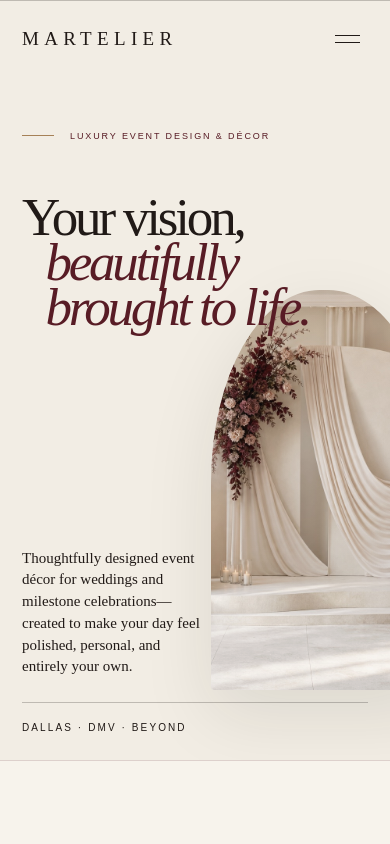
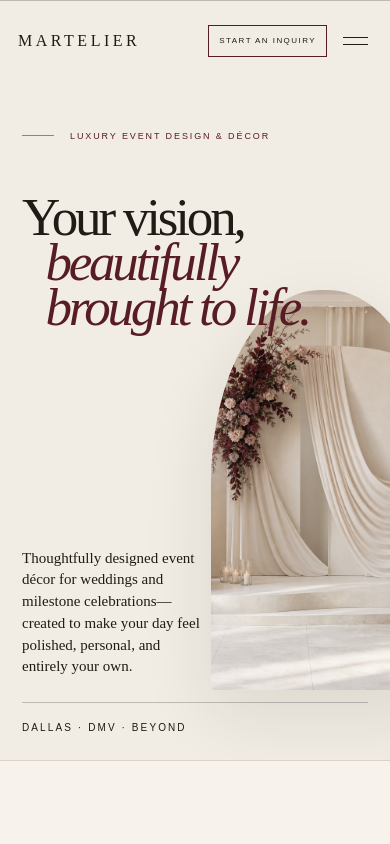
Before and after one commit to mariamcodess/martelier, a Next.js app: page / in a window 390 px wide. Shown: the top 844 px of the page. Built offline with nearby package versions, Linux system fonts and the light colour scheme.

Commit message:
Keep mobile inquiry action visible in header

```diff
--- a/app/globals.css
+++ b/app/globals.css
@@ -431,7 +431,12 @@ footer button { border: 0; background: none; padding: 0; }
 @media (max-width: 850px) {
   .site-header { grid-template-columns: 1fr auto auto; padding: 24px 22px; }
   .wordmark { font-size: 19px; }
-  .inquiry-link { display: none; }
+  .inquiry-link {
+    display: block;
+    padding: 10px 12px;
+    font-size: 8px;
+    white-space: nowrap;
+  }
   .menu-button { display: grid; gap: 6px; margin-left: 20px; padding: 8px; }
   .menu-button span { display: block; width: 25px; height: 1px; background: var(--espresso); }
   .nav-links {
@@ -496,6 +501,10 @@ footer button { border: 0; background: none; padding: 0; }
 }
 
 @media (max-width: 520px) {
+  .site-header { padding-left: 18px; padding-right: 14px; }
+  .site-header .wordmark { font-size: 16px; letter-spacing: .22em; }
+  .site-header .inquiry-link { padding: 9px 10px; }
+  .menu-button { margin-left: 8px; }
   .hero { min-height: 760px; }
   .hero-title { top: 195px; font-size: 53px; }
   .hero-art { top: 290px; right: -12vw; width: 58vw; height: 400px; }
```
